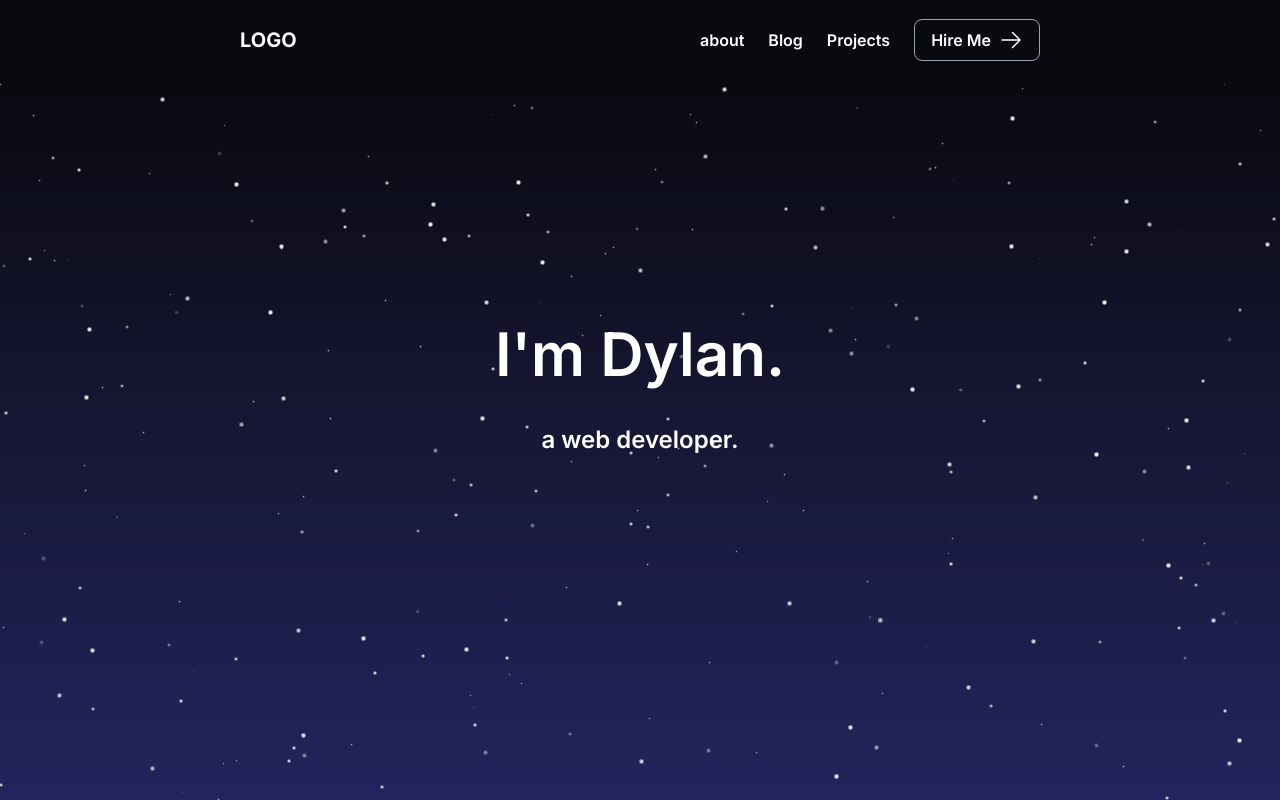
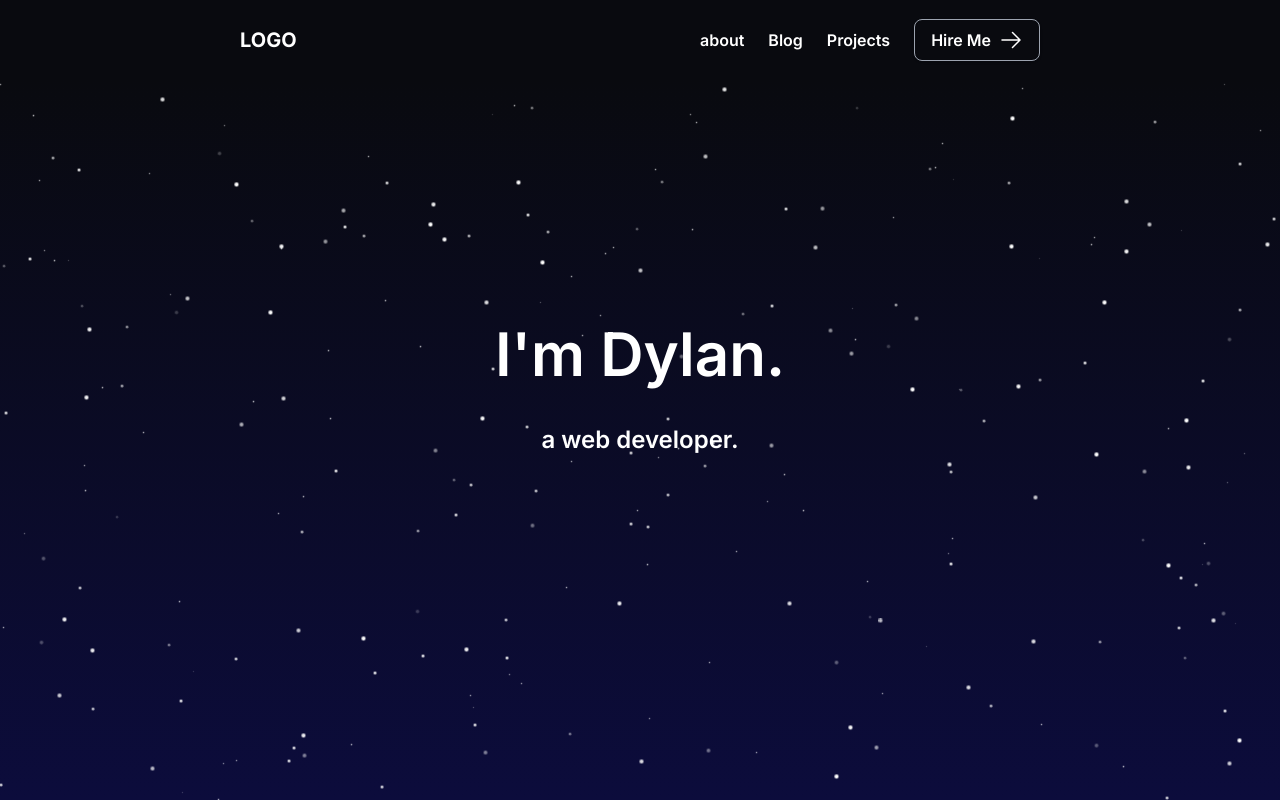
Before and after one commit to DylanWDev/Portfolio, a Next.js app: page / in a window 1280 px wide. Built offline with nearby package versions, Linux system fonts and the light colour scheme.

Commit message:
color change

```diff
--- a/src/app/components/Stars/Nav/Nav.jsx
+++ b/src/app/components/Stars/Nav/Nav.jsx
@@ -1,4 +1,5 @@
 import React from "react";
+import Image from "next/image";
 
 const Nav = () => {
   return (
@@ -9,7 +10,7 @@ const Nav = () => {
           <li className="font-semibold text-white">about</li>
           <li className="font-semibold text-white">Blog</li>
           <li className="font-semibold text-white">Projects</li>
-          <button className="flex bg-transparent rounded-lg hover:bg-gray-100 text-white font-semibold py-2 px-4 border border-gray-400  shadow">
+          <button className="hireme flex  rounded-lg hover:bg-gray-100 text-white font-semibold py-2 px-4 border border-gray-400  shadow">
             Hire Me
             <svg
               xmlns="http://www.w3.org/2000/svg"
--- a/src/app/globals.css
+++ b/src/app/globals.css
@@ -6,8 +6,8 @@ html{
   height: 100vh;
   overflow: hidden;
   /* background: radial-gradient(ellipse at bottom, #271e3f 0%,  #090a0f 60%); */
-  background: linear-gradient(to top, #24245e 0%,  #090a0f 90%);
-  /* background: radial-gradient(ellipse at bottom, #2e2e5b 0%,  #090a0f 100%); */
+  background: linear-gradient(to top, #0c0c3c 0%,  #090a0f 90%);
+  /* background: radial-gradient(ellipse at bottom, #1B2735 0%, #191F24 100%); */
 }
 .navbar {
   background-color: #090a0f;
@@ -15,14 +15,6 @@ html{
 
 .button-bg {
   background-color:#f647f692;
-}
-
-.star-bg {
-  filter: blur(0.5px)
-}
-
-.icons {
-
 }
 
 .height {
@@ -43,7 +35,6 @@ html{
   transform-origin: center;
 }
 
-/* Define the twinkle animation for stars with the "twinkle" class */
 .star.twinkle {
   animation: twinkle 2s infinite alternate;
 }
--- a/src/app/page.js
+++ b/src/app/page.js
@@ -7,6 +7,9 @@ export default function Home() {
       <div className="star-bg absolute star-container ">
         <Stars />
       </div>
+      <div className="absolute top-0 w-full">
+        <Nav />
+      </div>
       <div className="font-semibold text-white flex flex-col items-center justify-center h-screen text-center relative z-10">
         <h1 className="text-6xl pb-10">
           I'm Dylan.
@@ -14,9 +17,6 @@ export default function Home() {
         </h1>
         <span className="text-2xl pb-5">a web developer.</span>
       </div>
-      <div className="absolute top-0 w-full">
-        <Nav />
-      </div>
     </div>
   );
 }
```
Also changed, not shown: 1 other file (tests, documents, lock files or other folders).
